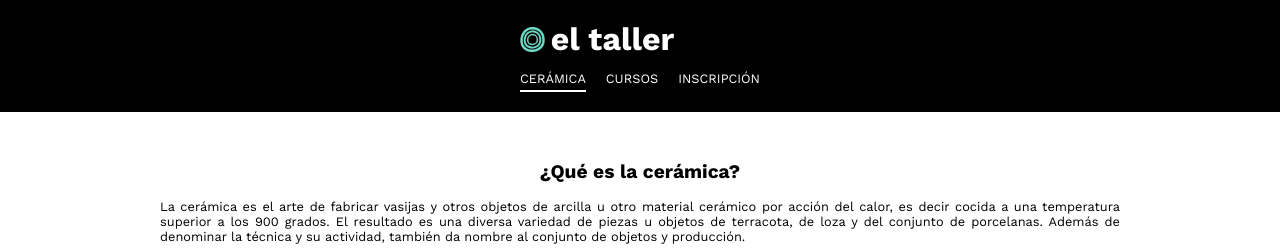
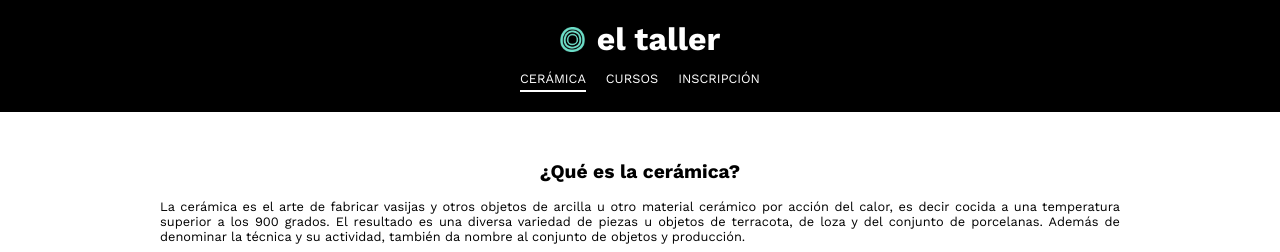
Before and after one commit to robertSpacecraft/Taller-cer-mica, a plain HTML site: page que-es-la-ceramica.html in a window 1280 px wide. Shown: the top 252 px of the page. Drawn offline with Linux system fonts and the light colour scheme.

Commit message:
Alineado al centro entre el logo y el título con el nav. Arreglados algunos detalles menores.

```diff
--- a/css/styles.css
+++ b/css/styles.css
@@ -158,6 +158,14 @@ body {
 .header-principal a {
   text-decoration: none;
 }
+.header-titulo-wrapper {
+  grid-column: 1 / span 2;
+  display: flex;
+  justify-content: center;
+  align-items: center;
+  gap: 12px;
+}
+
 
 .img-header-principal {
   grid-column: 1;
@@ -170,8 +178,8 @@ body {
   color: white;
   margin: 0;
   font-size: 2rem;
-  margin-left: -100px;
 }
+
 
 .nav-header-principal {
   grid-column: 1 / span 2;
--- a/que-es-la-ceramica.html
+++ b/que-es-la-ceramica.html
@@ -10,10 +10,12 @@
 
 <body>
     <header class="header-principal">
-        <img class="img-header-principal" src="./img/isologo-taller.png" alt="el taller">
+        <div class="header-titulo-wrapper">
+            <img class="img-header-principal" src="./img/isologo-taller.png" alt="Isologo-taller">
             <a href="index.html">
                 <h2 class="h2-header-principal">el taller</h2>
             </a>
+        </div>
         <nav class="nav-header-principal">
             <ul class="ul-nav-header-principal">
                 <li class="activo"><a href="que-es-la-ceramica.html">CERÁMICA</a></li>
@@ -34,11 +36,13 @@
             </p>
             <div class="video-container">
                 <figure>
-                <iframe class="video" width="560" height="315" src="https://www.youtube.com/embed/teqrk5vitto?si=XVTptQFPxkejxEW3"
-                    title="YouTube video player" frameborder="0"
+                    <iframe class="video" width="560" height="315"
+                        src="https://www.youtube.com/embed/teqrk5vitto?si=XVTptQFPxkejxEW3" title="YouTube video player"
+                        frameborder="0"
                         allow="accelerometer; autoplay; clipboard-write; encrypted-media; gyroscope; picture-in-picture; web-share"
                         referrerpolicy="strict-origin-when-cross-origin" allowfullscreen></iframe>
-                    <figcaption>El alfarero japonés <span lang="ja">Yuuka Matsuo</span>, haciendo tazas de té</figcaption>
+                    <figcaption>El alfarero japonés <span lang="ja">Yuuka Matsuo</span>, haciendo tazas de té
+                    </figcaption>
                 </figure>
             </div>
 
@@ -121,25 +125,41 @@
         <section class="main-tecnicas-y-materiales">
             <h2 class="h2-ceramica">Técnicas y materiales</h2>
             <div>
-                <p>Las distintas técnicas que se han ido utilizando han dado como resultado una gran variedad de acabados:</p>
+                <p>Las distintas técnicas que se han ido utilizando han dado como resultado una gran variedad de
+                    acabados:</p>
                 <h3>Loza</h3>
                 <p>
-                    El uso popular del término loza se aplica o se refiere a la mayoría de los objetos que conforman la vajilla doméstica, cuyo material original es el barro cocido. Pueden distinguirse dos tipos genéricos: la loza monocroma (por lo general blanca), y la loza decorada.
+                    El uso popular del término loza se aplica o se refiere a la mayoría de los objetos que conforman la
+                    vajilla doméstica, cuyo material original es el barro cocido. Pueden distinguirse dos tipos
+                    genéricos: la loza monocroma (por lo general blanca), y la loza decorada.
                 </p>
                 <h3>Terracota</h3>
                 <p>
-                    Terracota o tierra cocida es un término alfarero que designa tanto la arcilla modelada y endurecida al horno, como el producto cerámico resultante, en especial las estatuillas de barro cocido.
+                    Terracota o tierra cocida es un término alfarero que designa tanto la arcilla modelada y endurecida
+                    al horno, como el producto cerámico resultante, en especial las estatuillas de barro cocido.
                 </p>
                 <h3>Porcelana</h3>
                 <p>
-                    La porcelana es un material cerámico producido de forma artesanal o industrial y tradicionalmente blanco, compacto, frágil, duro, translúcido, impermeable, resonante, de baja elasticidad y altamente resistente al ataque químico y al choque térmico, utilizado para fabricar los diversos componentes de las vajillas y para jarrones, condensadores, lámparas, esculturas y elementos ornamentales y decorativos.
+                    La porcelana es un material cerámico producido de forma artesanal o industrial y tradicionalmente
+                    blanco, compacto, frágil, duro, translúcido, impermeable, resonante, de baja elasticidad y altamente
+                    resistente al ataque químico y al choque térmico, utilizado para fabricar los diversos componentes
+                    de las vajillas y para jarrones, condensadores, lámparas, esculturas y elementos ornamentales y
+                    decorativos.
                 </p>
                 <h3>Gres</h3>
-                <p>Gres es el término genérico que designa una pasta cerámica, formada por arcillas, materiales desgrasantes, como el sílice, y fundentes, como el feldespato. Sus principales características son su dureza y su baja absorción de agua una vez cocido a su temperatura de sinterización vítrea. Con el gres se pueden fabricar una cierta variedad de productos como sanitarios, tuberías de saneamiento, vajillas, alfarería entre otros, pero sin duda el mayor campo de aplicación es la producción de pavimentos y revestimientos de baldosas.</p>
+                <p>Gres es el término genérico que designa una pasta cerámica, formada por arcillas, materiales
+                    desgrasantes, como el sílice, y fundentes, como el feldespato. Sus principales características son
+                    su dureza y su baja absorción de agua una vez cocido a su temperatura de sinterización vítrea. Con
+                    el gres se pueden fabricar una cierta variedad de productos como sanitarios, tuberías de
+                    saneamiento, vajillas, alfarería entre otros, pero sin duda el mayor campo de aplicación es la
+                    producción de pavimentos y revestimientos de baldosas.</p>
             </div>
             <footer class="footer-tecnicas-y-materiales">
                 <p>
-                    Elaborado a partir de <a href="https://es.wikipedia.org/w/index.php?title=Cer%C3%A1mica&oldid=150039390"><cite>Cerámica</cite>. (<time datetime="2023-03-21">2023, 21 de marzo</time>). Wikipedia. Fecha de consulta: <time datetime="2023-03-22">marzo 22, 2023.</a></time>
+                    Elaborado a partir de <a
+                        href="https://es.wikipedia.org/w/index.php?title=Cer%C3%A1mica&oldid=150039390"><cite>Cerámica</cite>.
+                        (<time datetime="2023-03-21">2023, 21 de marzo</time>). Wikipedia. Fecha de consulta: <time
+                            datetime="2023-03-22">marzo 22, 2023.</a></time>
                 </p>
             </footer>
         </section>
@@ -157,4 +177,5 @@
         </div>
     </footer>
 </body>
+
 </html>
```
Also changed, not shown: cursos.html (+5 -2 lines), inscripcion-cursos.html (+8 -6 lines). Lines whose indentation alone changed are shown as unchanged.
